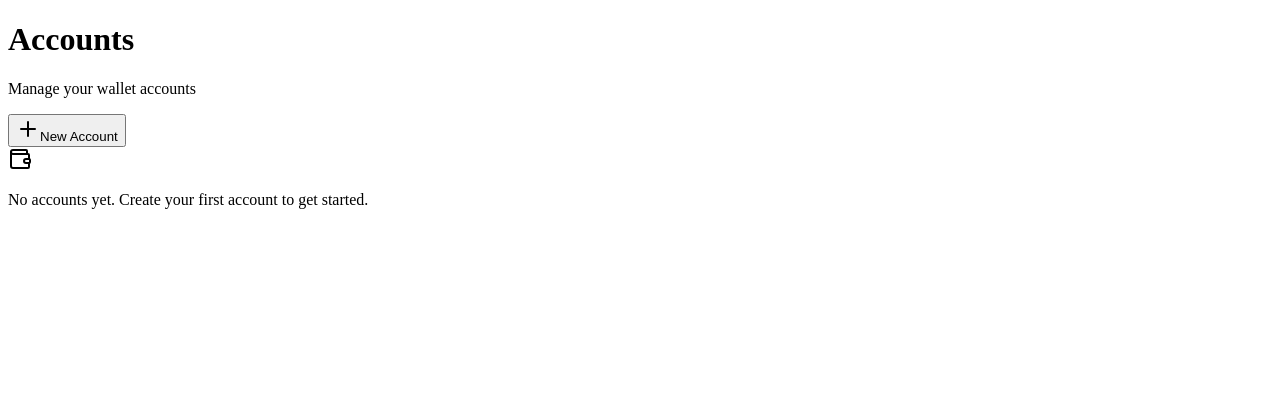
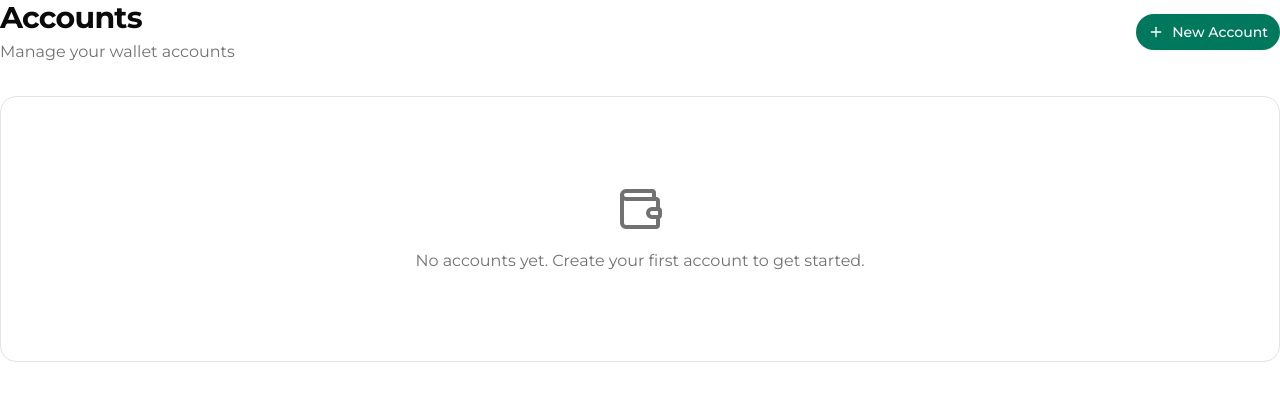
Before and after one commit to Njihia413/mini-wallet-transaction-api, a Next.js app in the folder frontend/: page /dashboard/accounts in a window 1280 px wide. Shown: the top 400 px of the page. Built offline with nearby package versions, Linux system fonts and the light colour scheme; no server answers.

Commit message:
feat(ui): setup Next.js root layout with theme provider

```diff
--- /dev/null
+++ b/frontend/src/app/layout.tsx
@@ -0,0 +1,51 @@
+import type { Metadata } from "next";
+import { Geist, Geist_Mono } from "next/font/google";
+import { Montserrat } from "next/font/google";
+import { ThemeProvider } from "@/components/theme-provider";
+import { Toaster } from "@/components/ui/sonner";
+import "./globals.css";
+
+const geistSans = Geist({
+  variable: "--font-geist-sans",
+  subsets: ["latin"],
+});
+
+const geistMono = Geist_Mono({
+  variable: "--font-geist-mono",
+  subsets: ["latin"],
+});
+
+const montserrat = Montserrat({
+  variable: "--font-montserrat",
+  subsets: ["latin"],
+});
+
+export const metadata: Metadata = {
+  title: "MiniWallet — Wallet Transaction Manager",
+  description:
+    "A modern wallet management dashboard for deposits, transfers, and account management.",
+};
+
+export default function RootLayout({
+  children,
+}: Readonly<{
+  children: React.ReactNode;
+}>) {
+  return (
+    <html lang="en" suppressHydrationWarning>
+      <body
+        className={`${geistSans.variable} ${geistMono.variable} ${montserrat.variable} font-montserrat antialiased`}
+      >
+        <ThemeProvider
+          attribute="class"
+          defaultTheme="system"
+          enableSystem
+          disableTransitionOnChange
+        >
+          {children}
+          <Toaster richColors position="top-right" />
+        </ThemeProvider>
+      </body>
+    </html>
+  );
+}
```
